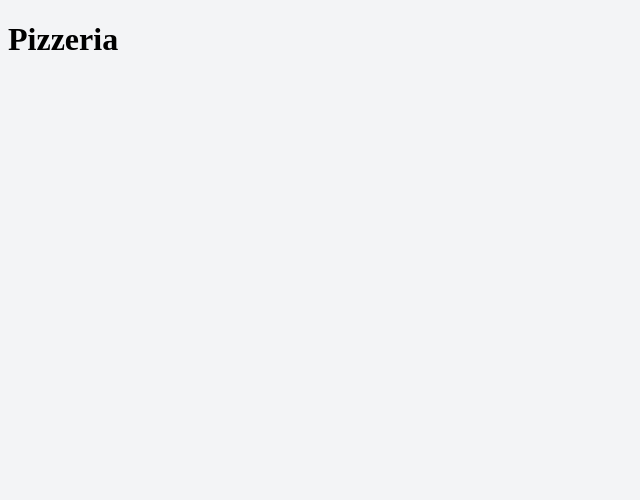
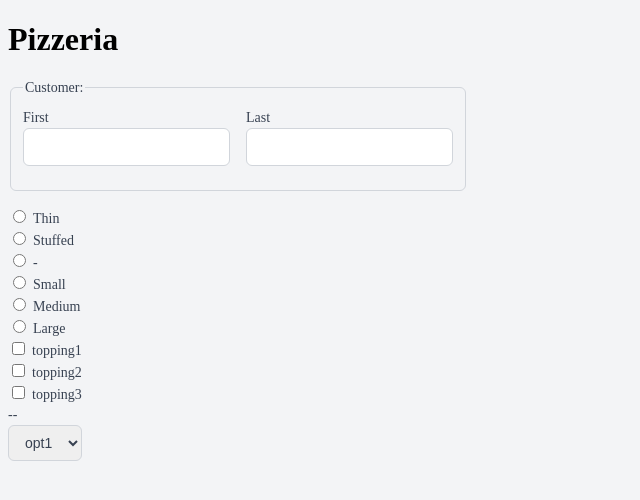
Before and after one commit to nellie789/3.4Pizzeria, a plain HTML site: page index.html in a window 1280 px wide. Shown: the whole page, without its empty margins (0-640 px from the left). Drawn offline with Linux system fonts and the light colour scheme.

Commit message:
setting up labels

```diff
--- a/index.html
+++ b/index.html
@@ -9,6 +9,76 @@
 <div class="container">
     <div class="content">
         <h1>Pizzeria</h1>
+        <form>
+            <fieldset>
+                <legend>Customer:</legend>
+                <div class="row">
+                    <div>
+                        <label for="firstname">First</label>
+                        <input id="firstname" name="first_name" type="text">
+                    </div>
+                    <div>
+                        <label for="lastname">Last</label>
+                        <input id="lastname" name="last_name" type="text">
+                    </div>
+                </div>
+            </fieldset>
+            <div>
+                <div>
+                    <input type="radio" id="thin" name="crust">
+                    <label for="thin">Thin</label>
+                </div>
+                <div>
+                    <input type="radio" id="stuffed" name="crust">
+                    <label for="stuffed">Stuffed</label>
+                </div>
+                <div>
+                    <input type="radio" id="-" name="crust">
+                    <label for="-">-</label>
+                </div>
+            </div>
+            <div>
+                <div>
+                    <input type="radio" id="small" name="size">
+                    <label for="small">Small</label>
+                </div>
+                <div>
+                    <input type="radio" id="medium" name="medium">
+                    <label for="medium">Medium</label>
+                </div>
+                <div>
+                    <input type="radio" id="large" name="large">
+                    <label for="large">Large</label>
+                </div>
+            </div>
+            <div>
+                <div>
+                    <input type="checkbox" id="top1" name="top1" value="top1">
+                    <label for="top1">topping1</label>
+                </div>
+                <div>
+                    <input type="checkbox" id="top2" name="top2" value="top2">
+                    <label for="top2">topping2</label>
+                </div>
+                <div>
+                    <input type="checkbox" id="top3" name="top3" value="top3">
+                    <label for="top3">topping3</label>
+                </div>
+            </div>
+            <div>
+                <label for="container">--</label>
+                <select name="container" id="container">
+                    <option value="opt1">opt1</option>
+                    <option value="opt2">opt2</option>
+                    <option value="opt3">opt3</option>
+                    <option value="opt4">opt4</option>
+                </select>
+            </div>
+
+
+
+
+        </form>
     </div>
 </div>
 </body>
```
